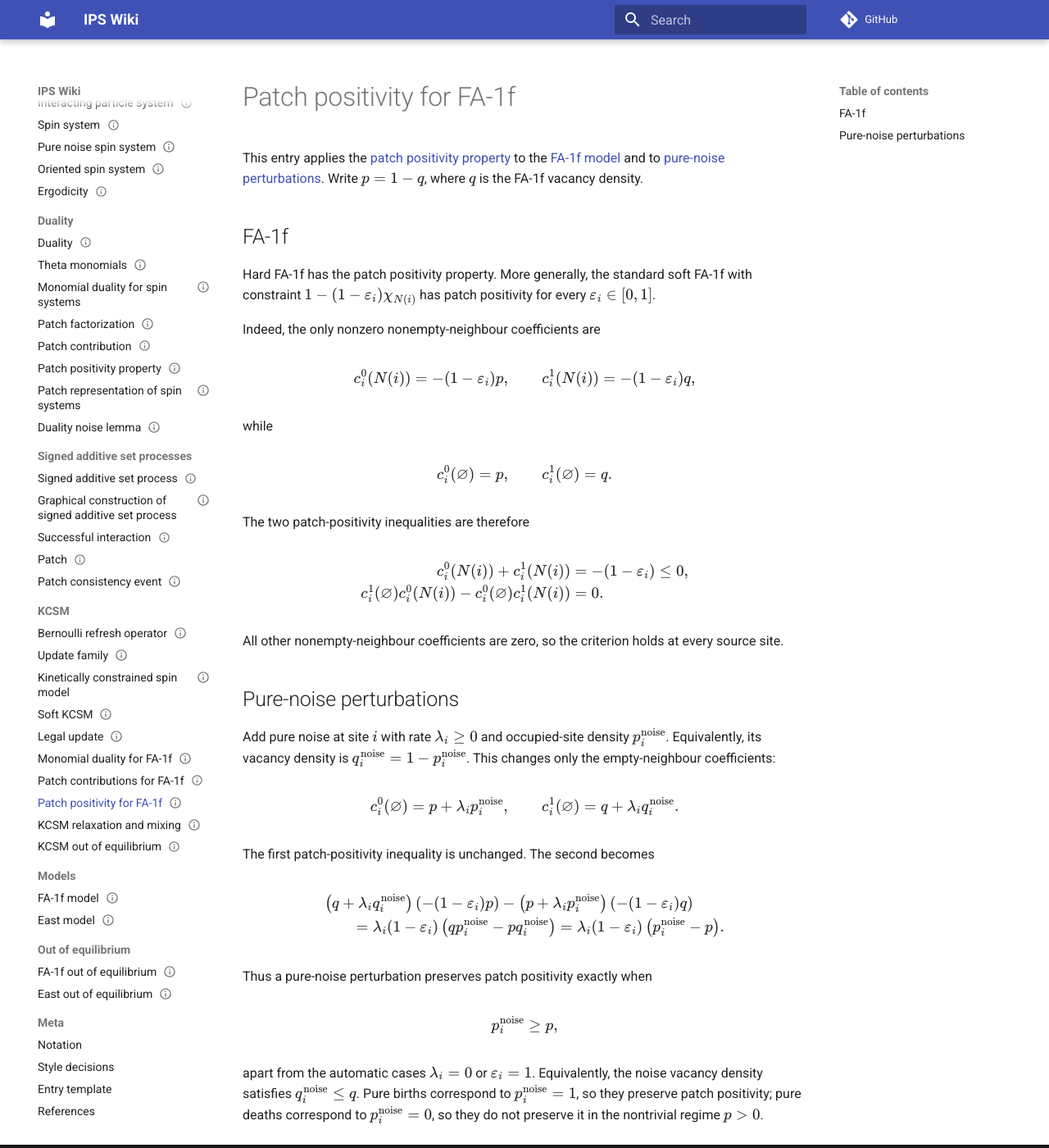
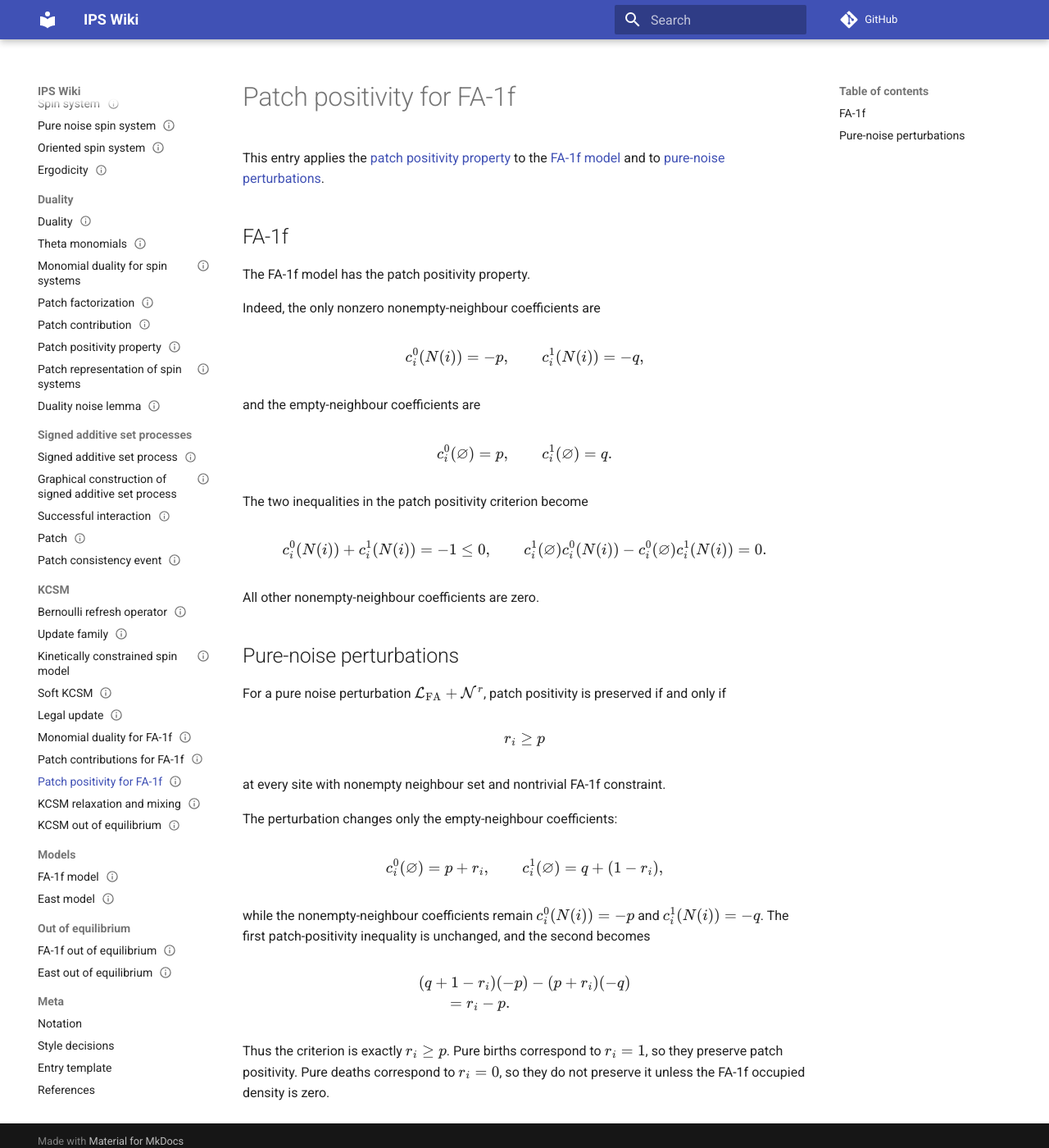
Before and after one commit to maciejgluchowski86-beep/ips-wiki, an MkDocs documentation site: the page built from docs/entries/patch-positivity-for-fa-1f.md, in a window 1280 px wide and 1400 px high. Shown: the whole window at 82% size. Built offline with MkDocs 1.6.1 and Material for MkDocs 9.7.7, drawn with Linux system fonts in a browser that asks for light colours; comment, search, counter and statistics services are not loaded.

Commit message:
simplify FA-1f patch positivity statements

```diff
--- a/docs/entries/patch-positivity-for-fa-1f.md
+++ b/docs/entries/patch-positivity-for-fa-1f.md
@@ -11,21 +11,21 @@ tags:
 
 # Patch positivity for FA-1f
 
-This entry applies the [patch positivity property](patch-positivity-property.md) to the [FA-1f model](fa-1f-model.md) and to [pure-noise perturbations](pure-noise-spin-system.md). Write \(p=1-q\), where \(q\) is the FA-1f vacancy density.
+This entry applies the [patch positivity property](patch-positivity-property.md) to the [FA-1f model](fa-1f-model.md) and to [pure-noise perturbations](pure-noise-spin-system.md).
 
 ## FA-1f
 
-Hard FA-1f has the patch positivity property. More generally, the standard soft FA-1f with constraint \(1-(1-\varepsilon_i)\chi_{N(i)}\) has patch positivity for every \(\varepsilon_i\in[0,1]\).
+The FA-1f model has the patch positivity property.
 
 Indeed, the only nonzero nonempty-neighbour coefficients are
 
 $$
- c_i^0(N(i))=-(1-\varepsilon_i)p,
+ c_i^0(N(i))=-p,
 \qquad
- c_i^1(N(i))=-(1-\varepsilon_i)q,
+ c_i^1(N(i))=-q,
 $$
 
-while
+and the empty-neighbour coefficients are
 
 $$
  c_i^0(\vn)=p,
@@ -33,46 +33,43 @@ $$
  c_i^1(\vn)=q.
 $$
 
-The two patch-positivity inequalities are therefore
+The two inequalities in the patch positivity criterion become
+
+$$
+ c_i^0(N(i))+c_i^1(N(i))=-1\le0,
+\qquad
+ c_i^1(\vn)c_i^0(N(i))-c_i^0(\vn)c_i^1(N(i))=0.
+$$
+
+All other nonempty-neighbour coefficients are zero.
+
+## Pure-noise perturbations
+
+For a pure noise perturbation \(\mathcal L_{\mathrm{FA}}+\mathcal N^r\), patch positivity is preserved if and only if
+
+$$
+ r_i\ge p
+$$
+
+at every site with nonempty neighbour set and nontrivial FA-1f constraint.
+
+The perturbation changes only the empty-neighbour coefficients:
+
+$$
+ c_i^0(\vn)=p+r_i,
+\qquad
+ c_i^1(\vn)=q+(1-r_i),
+$$
+
+while the nonempty-neighbour coefficients remain \(c_i^0(N(i))=-p\) and \(c_i^1(N(i))=-q\). The first patch-positivity inequality is unchanged, and the second becomes
 
 $$
 \begin{aligned}
- c_i^0(N(i))+c_i^1(N(i))&=-(1-\varepsilon_i)\le0,
+&\left(q+1-r_i\right)(-p)-\left(p+r_i\right)(-q)
 \\
- c_i^1(\vn)c_i^0(N(i))-c_i^0(\vn)c_i^1(N(i))&=0.
+&\qquad
+= r_i-p.
 \end{aligned}
 $$
 
-All other nonempty-neighbour coefficients are zero, so the criterion holds at every source site.
-
-## Pure-noise perturbations
-
-Add pure noise at site \(i\) with rate \(\lambda_i\ge0\) and occupied-site density \(p_i^{\mathrm{noise}}\). Equivalently, its vacancy density is \(q_i^{\mathrm{noise}}=1-p_i^{\mathrm{noise}}\). This changes only the empty-neighbour coefficients:
-
-$$
- c_i^0(\vn)=p+\lambda_i p_i^{\mathrm{noise}},
-\qquad
- c_i^1(\vn)=q+\lambda_i q_i^{\mathrm{noise}}.
-$$
-
-The first patch-positivity inequality is unchanged. The second becomes
-
-$$
-\begin{aligned}
-&\left(q+\lambda_i q_i^{\mathrm{noise}}\right)\left(-(1-\varepsilon_i)p\right)
--
-\left(p+\lambda_i p_i^{\mathrm{noise}}\right)\left(-(1-\varepsilon_i)q\right)
-\\
-&\qquad
-=\lambda_i(1-\varepsilon_i)\left(qp_i^{\mathrm{noise}}-p q_i^{\mathrm{noise}}\right)
-=\lambda_i(1-\varepsilon_i)\left(p_i^{\mathrm{noise}}-p\right).
-\end{aligned}
-$$
-
-Thus a pure-noise perturbation preserves patch positivity exactly when
-
-$$
- p_i^{\mathrm{noise}}\ge p,
-$$
-
-apart from the automatic cases \(\lambda_i=0\) or \(\varepsilon_i=1\). Equivalently, the noise vacancy density satisfies \(q_i^{\mathrm{noise}}\le q\). Pure births correspond to \(p_i^{\mathrm{noise}}=1\), so they preserve patch positivity; pure deaths correspond to \(p_i^{\mathrm{noise}}=0\), so they do not preserve it in the nontrivial regime \(p>0\).
+Thus the criterion is exactly \(r_i\ge p\). Pure births correspond to \(r_i=1\), so they preserve patch positivity. Pure deaths correspond to \(r_i=0\), so they do not preserve it unless the FA-1f occupied density is zero.
```
